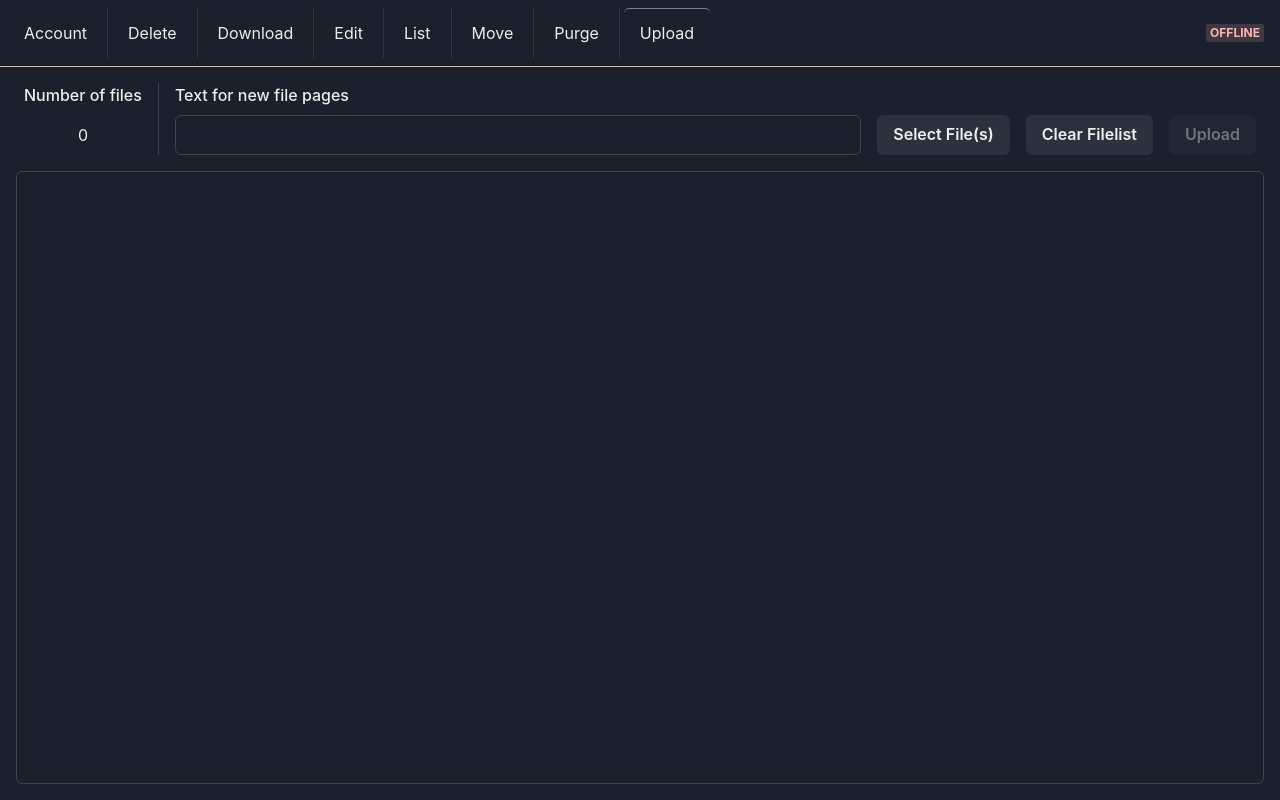
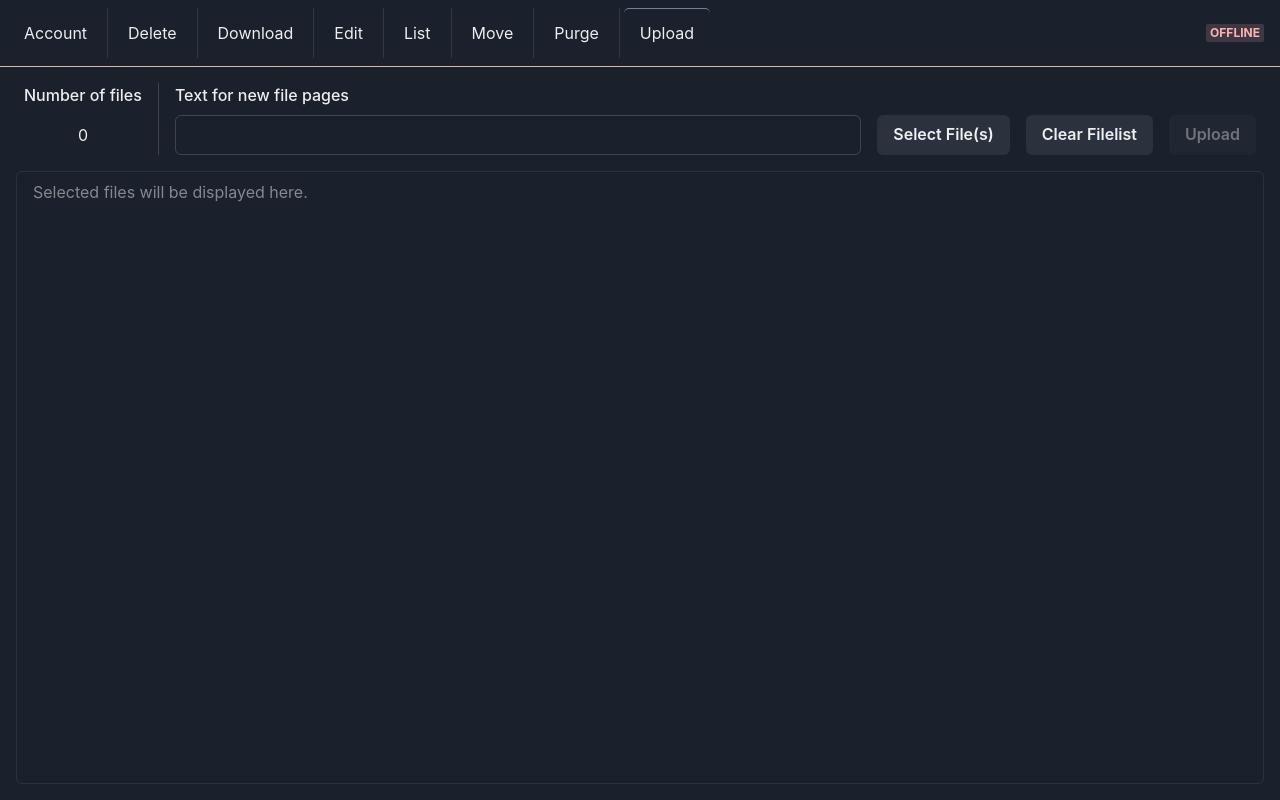
Before and after one commit to FabianLars/mw-toolbox, a React (Vite) app in the folder gui/: page /#/Upload in a window 1280 px wide. Built offline with nearby package versions, Linux system fonts and the light colour scheme.

Commit message:
use readonly area for list output again

```diff
--- a/gui/src/components/index.ts
+++ b/gui/src/components/index.ts
@@ -1,4 +1,3 @@
 import Header from './Header';
-import Output from './Output';
 
-export { Header, Output };
+export { Header };
--- a/gui/src/pages/List/List.tsx
+++ b/gui/src/pages/List/List.tsx
@@ -9,10 +9,10 @@ import {
     FormLabel,
     Input,
     Select,
+    Textarea,
     useToast,
 } from '@chakra-ui/react';
 
-import { Output } from '../../components';
 import { errorToast } from '../../helpers/toast';
 
 type Props = {
@@ -148,7 +148,13 @@ const List = ({ isOnline, setNavDisabled }: Props) => {
                     </Button>
                 </Box>
             </Flex>
-            <Output placeholder="Output will be displayed here.">{listOutput}</Output>
+            <Textarea
+                resize="none"
+                flex="1"
+                value={listOutput}
+                readOnly
+                placeholder="Output will be displayed here."
+            />
         </Flex>
     );
 };
--- a/gui/src/components/Output.tsx
+++ b/gui/src/pages/Upload/FileList.tsx
@@ -1,10 +1,10 @@
 import React from 'react';
 
-const Output = ({
+const FileList = ({
     children,
     placeholder,
 }: {
-    children?: string | JSX.Element | JSX.Element[];
+    children: JSX.Element[];
     placeholder?: string;
 }): JSX.Element => {
     return (
@@ -16,15 +16,15 @@ const Output = ({
                 border: '1px solid',
                 borderColor: 'rgba(255, 255, 255, 0.16)',
                 borderRadius: '6px',
-                userSelect: 'text',
+                userSelect: children.length === 0 ? 'none' : 'text',
                 overflowY: 'auto',
                 whiteSpace: 'pre-line',
-                opacity: !children ? '0.5' : 'initial',
+                opacity: children.length === 0 ? '0.5' : 'initial',
             }}
         >
-            {children || placeholder || ''}
+            {children.length === 0 ? placeholder : children}
         </div>
     );
 };
 
-export default Output;
+export default FileList;
--- a/gui/src/pages/Upload/Upload.tsx
+++ b/gui/src/pages/Upload/Upload.tsx
@@ -1,17 +1,8 @@
-import {
-    Box,
-    Button,
-    Flex,
-    FormControl,
-    FormLabel,
-    Input,
-    Spacer,
-    useToast,
-} from '@chakra-ui/react';
+import { Box, Button, Flex, FormControl, FormLabel, Input, useToast } from '@chakra-ui/react';
 import React, { useEffect, useState } from 'react';
 import { invoke } from '@tauri-apps/api/tauri';
 import { open } from '@tauri-apps/api/dialog';
-import { Output } from '../../components';
+import FileList from './FileList';
 import { emit, listen } from '@tauri-apps/api/event';
 import { errorToast, successToast } from '../../helpers/toast';
 
@@ -156,7 +147,7 @@ const Upload = ({ isOnline, setNavDisabled }: Props) => {
                     </Button>
                 </Box>
             </Flex>
-            <Output placeholder="Selected files will be displayed here.">
+            <FileList placeholder="Selected files will be displayed here.">
                 {files.map((f) => (
                     <Box
                         key={f}
@@ -176,7 +167,7 @@ const Upload = ({ isOnline, setNavDisabled }: Props) => {
                         {f}
                     </Box>
                 ))}
-            </Output>
+            </FileList>
         </Flex>
     );
 };
```
Also changed, not shown: 1 other file (tests, documents, lock files or other folders).
